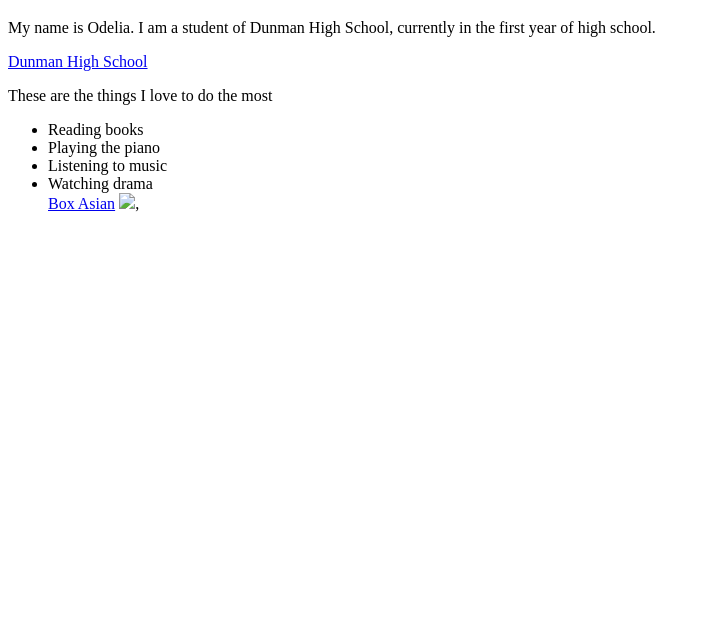
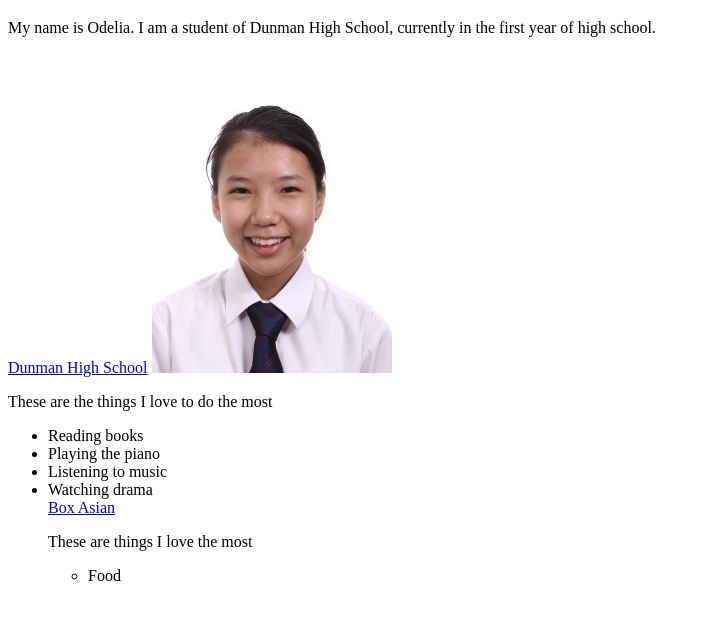
Before and after one commit to dhs17y1dlimhanyunodelia/dhs17y1dlimhanyunodelia.github.io, a plain HTML site: page index.html in a window 1280 px wide. Shown: the part 61-680 px from the top of the page, without its empty margins (0-710 px from the left). Drawn offline with Linux system fonts and the light colour scheme.

Commit message:
Update index.html

```diff
--- a/index.html
+++ b/index.html
@@ -6,12 +6,15 @@
 <p>My name is Odelia. I am a student of Dunman High School, currently in the first year of high school.</p>
 <link>
  <a href ="www.dhs.sg">Dunman High School</a>
- <p>These are the things I love to do the most</p>
+ <img src="photo.jpg"/>
+<p>These are the things I love to do the most</p>
 <ul>
  <li>Reading books</li>
  <li>Playing the piano</li>
  <li>Listening to music</li>
  <li>Watching drama</li>
  <a href ="www.boxasian.com">Box Asian</a>
-<img src="
-<h1>, <h2>
+ <p>These are things I love the most</p>
+ <ul>
+  <li>Food</li>
+  <img src="
```
